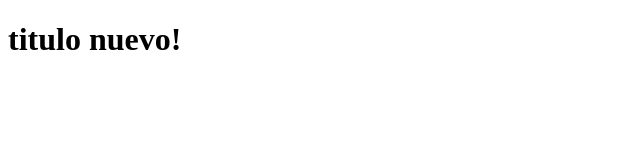
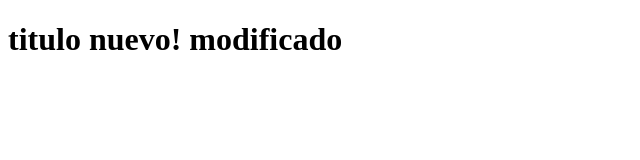
Before and after one commit to cruzhar/hello-world-git, a plain HTML site: page index.html in a window 1280 px wide. Shown: the whole page, without its empty margins (0-640 px from the left). Drawn offline with Linux system fonts and the light colour scheme.

Commit message:
se volvio a modificar el titulo

```diff
--- a/index.html
+++ b/index.html
@@ -6,6 +6,6 @@
     <title>Demo Git</title>
 </head>
 <body>
-    <h1>titulo nuevo!</h1>
+    <h1>titulo nuevo! modificado</h1>
 </body>
 </html>
```
